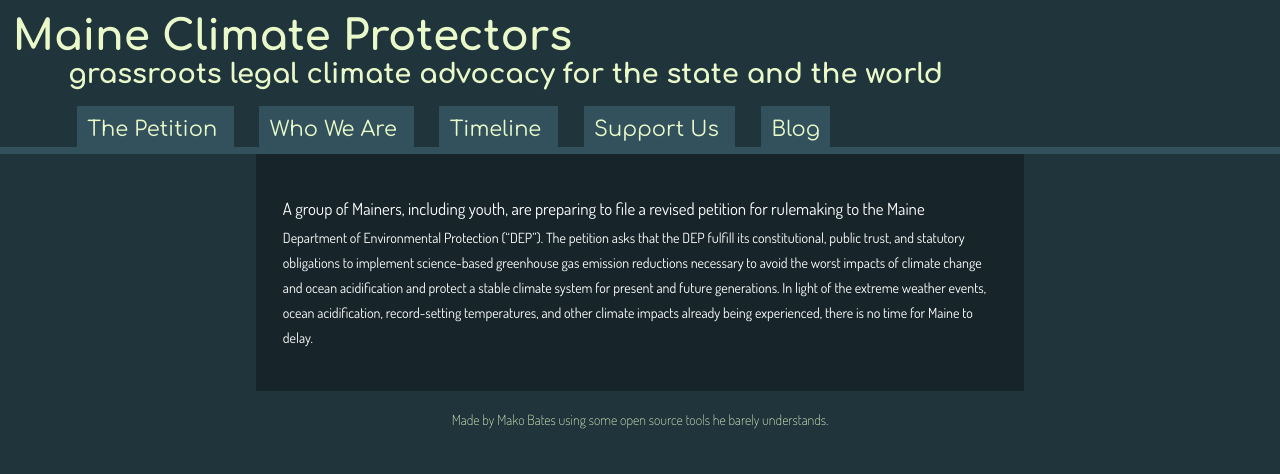
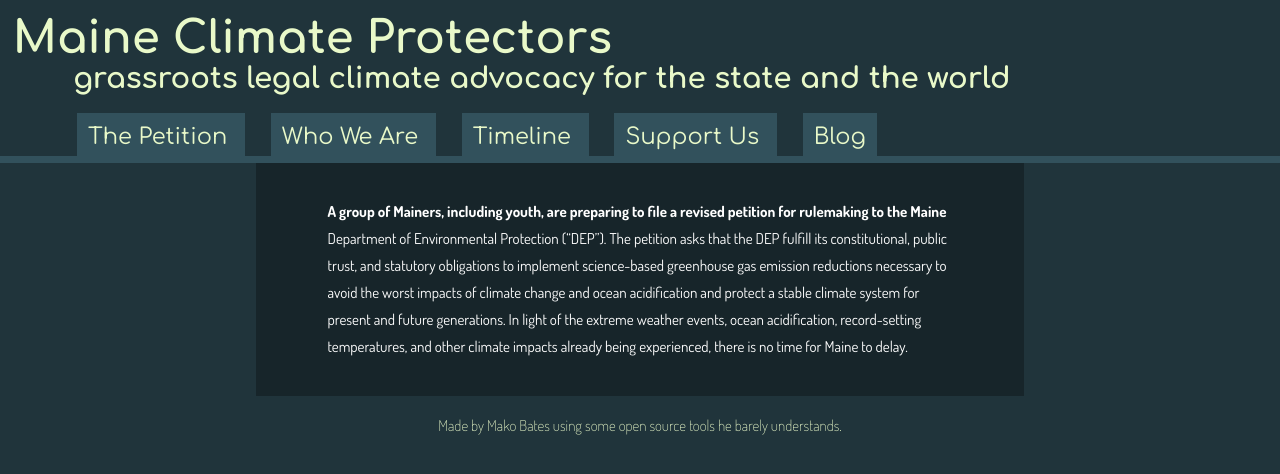
Before and after one commit to ShapeOfMatter/maine-climate-protectors, a Jekyll site: the page built from index.md, in a window 1280 px wide. Shown: the top 474 px of the page. Built offline with Jekyll 4.4.1, drawn with Linux system fonts in a browser that asks for light colours.

Commit message:
get default to work as default.

```diff
--- a/assets/main.scss
+++ b/assets/main.scss
@@ -11,9 +11,9 @@ body {
   background-color: $primary-color;
   margin: 0px;
   color: $font-color;
-  font-size: 14px;
+  font-size: 15px;
   @media (max-width:800px) {
-    font-size: 11px;
+    font-size: 12px;
   }
 }
 header {
@@ -49,14 +49,14 @@ header {
 }
 #page_contents {
   background-color: darken($primary-color, 5%);
-  padding: 1vw;
+  padding: 1vw 5vw;
   margin: 0px 20vw 20px 20vw;
   font-family: $content-font;
   p {
-    padding: 1em;
+    padding: 0.5em;
     line-height: 1.8;
     &:first-line{
-      font-size: larger;
+      font-weight: bolder;
     }
   }
 }
```
